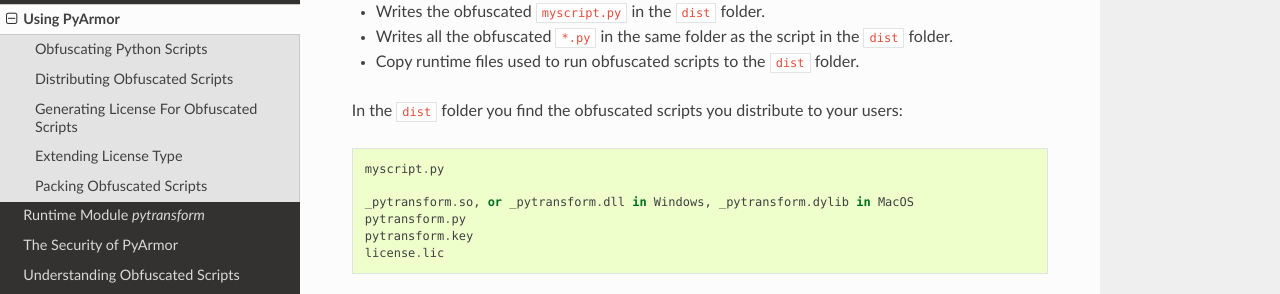
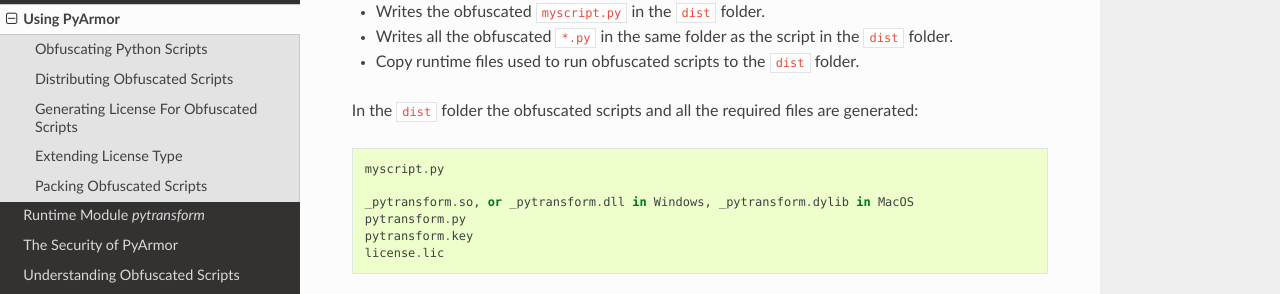
Before and after one commit to dashingsoft/pyarmor, a Sphinx documentation site: the page built from docs/usage.rst, in a window 1280 px wide and 900 px high, scrolled down 397 px. Shown: the part 157-451 px from the top of the window. Built offline with Sphinx 7.4.7 and the Read the Docs theme 2.0.0, drawn with Linux system fonts in a browser that asks for light colours.

Commit message:
Refine doc

```diff
--- a/docs/usage.rst
+++ b/docs/usage.rst
@@ -25,8 +25,8 @@
 * Writes all the obfuscated :file:`*.py` in the same folder as the script in the :file:`dist` folder.
 * Copy runtime files used to run obfuscated scripts to the :file:`dist` folder.
 
-In the :file:`dist` folder you find the obfuscated scripts you
-distribute to your users::
+In the :file:`dist` folder the obfuscated scripts and all the required
+files are generated::
 
     myscript.py
 
```
Also changed, not shown: docs/understand-obfuscated-scripts.rst (+3 -4 lines).
